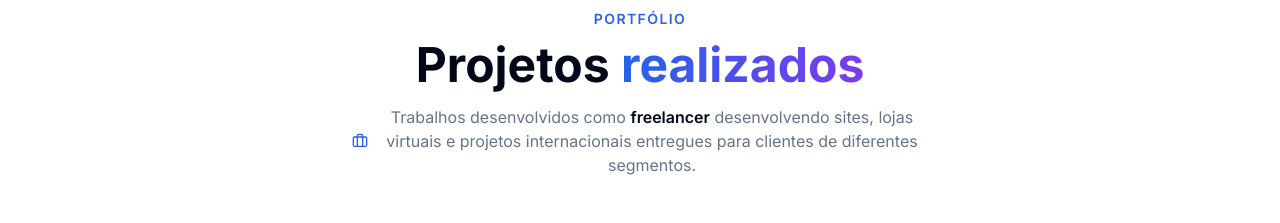
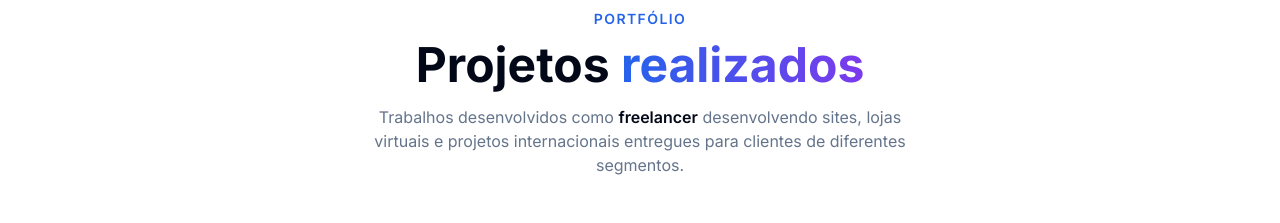
Before and after one commit to hgcosta/portfolio, a React app: page / in a window 1280 px wide. Shown: the part 4260-4483 px from the top of the page. Built offline with nearby package versions, Linux system fonts and the light colour scheme; the HTML template or start-up script is replaced by a standard one.

Commit message:
fix: remove icones nao utilizados

```diff
--- a/src/components/sections/Projects.tsx
+++ b/src/components/sections/Projects.tsx
@@ -1,5 +1,5 @@
 import { useState } from "react";
-import { ExternalLink, Star, Briefcase } from "lucide-react";
+import { ExternalLink, Star } from "lucide-react";
 import { Badge } from "@/components/ui/badge";
 import { Card, CardContent } from "@/components/ui/card";
 import { projects } from "@/data/portfolio";
@@ -13,12 +13,14 @@ const categoryColors: Record<string, string> = {
     "bg-violet-500/10 text-violet-700 dark:text-violet-400 border-violet-200 dark:border-violet-800",
   Internacional:
     "bg-emerald-500/10 text-emerald-700 dark:text-emerald-400 border-emerald-200 dark:border-emerald-800",
-}
+};
 
 const categoryColorsFeatured: Record<string, string> = {
   Sites: "bg-blue-600/80 text-white border-transparent backdrop-blur-sm",
-  "Lojas Virtuais": "bg-violet-600/80 text-white border-transparent backdrop-blur-sm",
-  Internacional: "bg-emerald-600/80 text-white border-transparent backdrop-blur-sm",
+  "Lojas Virtuais":
+    "bg-violet-600/80 text-white border-transparent backdrop-blur-sm",
+  Internacional:
+    "bg-emerald-600/80 text-white border-transparent backdrop-blur-sm",
 };
 
 export function Projects() {
@@ -46,7 +48,6 @@ export function Projects() {
             Projetos <span className="gradient-text">realizados</span>
           </h2>
           <div className="flex items-center justify-center gap-2 text-muted-foreground max-w-xl mx-auto">
-            <Briefcase className="w-4 h-4 text-primary flex-shrink-0" />
             <p>
               Trabalhos desenvolvidos como{" "}
               <span className="font-semibold text-foreground">freelancer</span>{" "}
```
